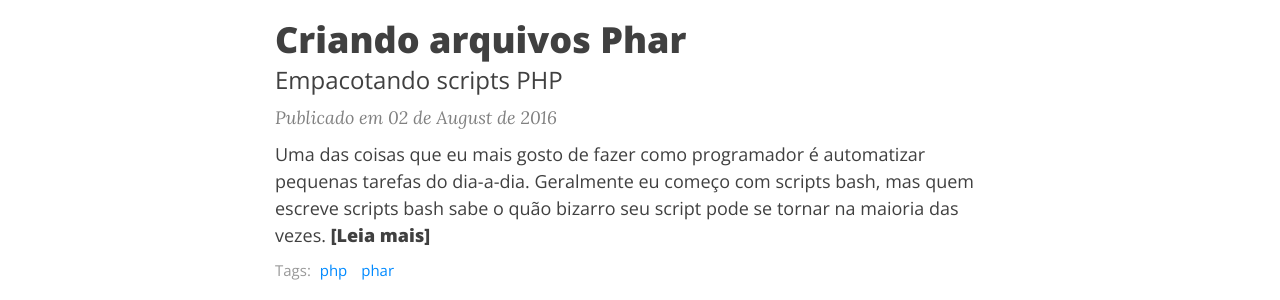
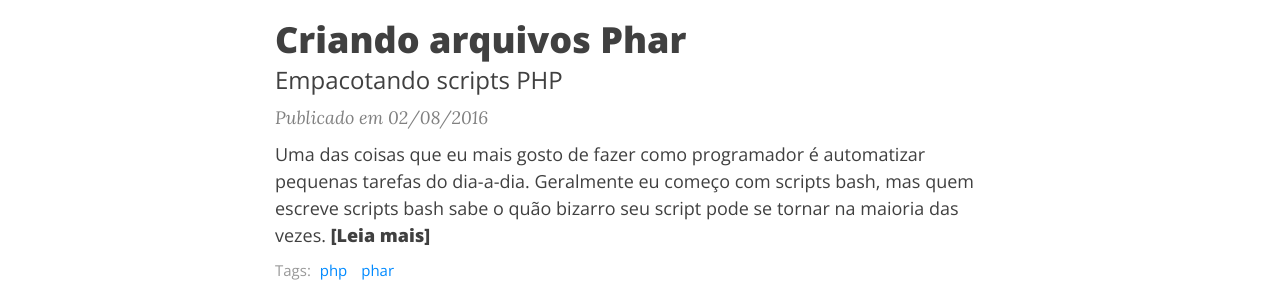
Before and after one commit to vctrtvfrrr/blog, a Jekyll site: the page built from index.html, in a window 1280 px wide. Shown: the part 319-619 px from the top of the page. Built offline with Jekyll 4.4.1, drawn with Linux system fonts in a browser that asks for light colours; nearby versions of some CDN libraries; the list of posts is cut into pages by our own code.

Commit message:
We've known each other for so long

```diff
--- a/_config.yml
+++ b/_config.yml
@@ -70,7 +70,7 @@ disqus: "victorotavio"
 title-separator: "-"
 
 # Ruby Date Format to show dates of posts
-date_format: "%d de %B de %Y"
+date_format: "%d/%m/%Y"
 
 # Output options (more information on Jekyll's site)
 timezone: "America/Sao_Paulo"
@@ -100,6 +100,7 @@ defaults:
 
 # Exclude these files from production site
 exclude:
+  - CNAME
   - Gemfile
   - Gemfile.lock
   - LICENSE
--- a/_includes/header.html
+++ b/_includes/header.html
@@ -1,4 +1,4 @@
-{% assign date_format = site.date_format | default: "%B %-d, %Y" %}
+{% assign date_format = site.date_format | default: "%d/%m/%Y" %}
 
 {% if page.cover-img or page.title %}
 
--- a/_layouts/home.html
+++ b/_layouts/home.html
@@ -20,7 +20,7 @@ layout: page
     </a>
 
     <p class="post-meta">
-      {% assign date_format = site.date_format | default: "%B %-d, %Y" %}
+      {% assign date_format = site.date_format | default: "%d/%m/%Y" %}
       Publicado em {{ post.date | date: date_format }}
     </p>
 
--- a/tags.html
+++ b/tags.html
@@ -3,7 +3,7 @@ layout: page
 title: 'Lista de Tags'
 ---
 
-{% assign date_format = site.date_format | default: "%B %-d, %Y" %}
+{% assign date_format = site.date_format | default: "%d/%m/%Y" %}
 
 {%- capture site_tags -%}
     {%- for tag in site.tags -%}
```
Also changed, not shown: README.md.
